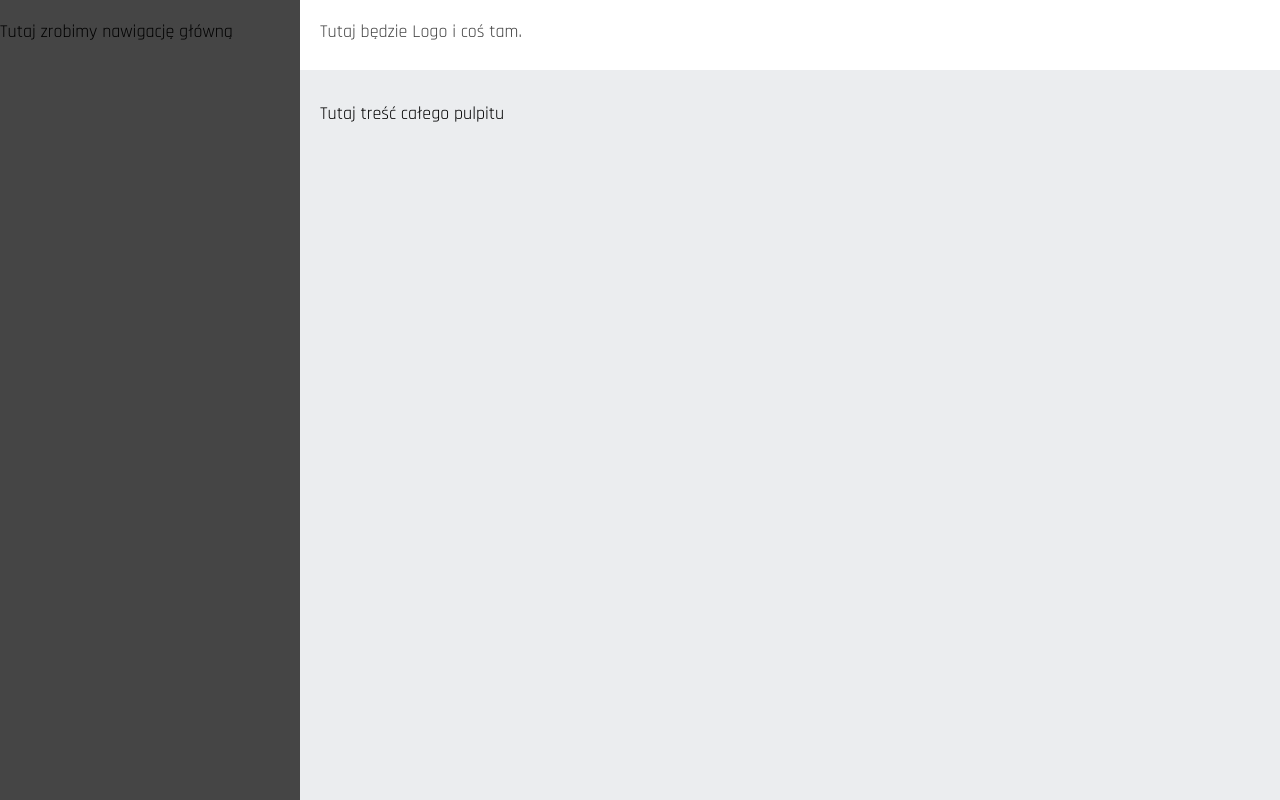
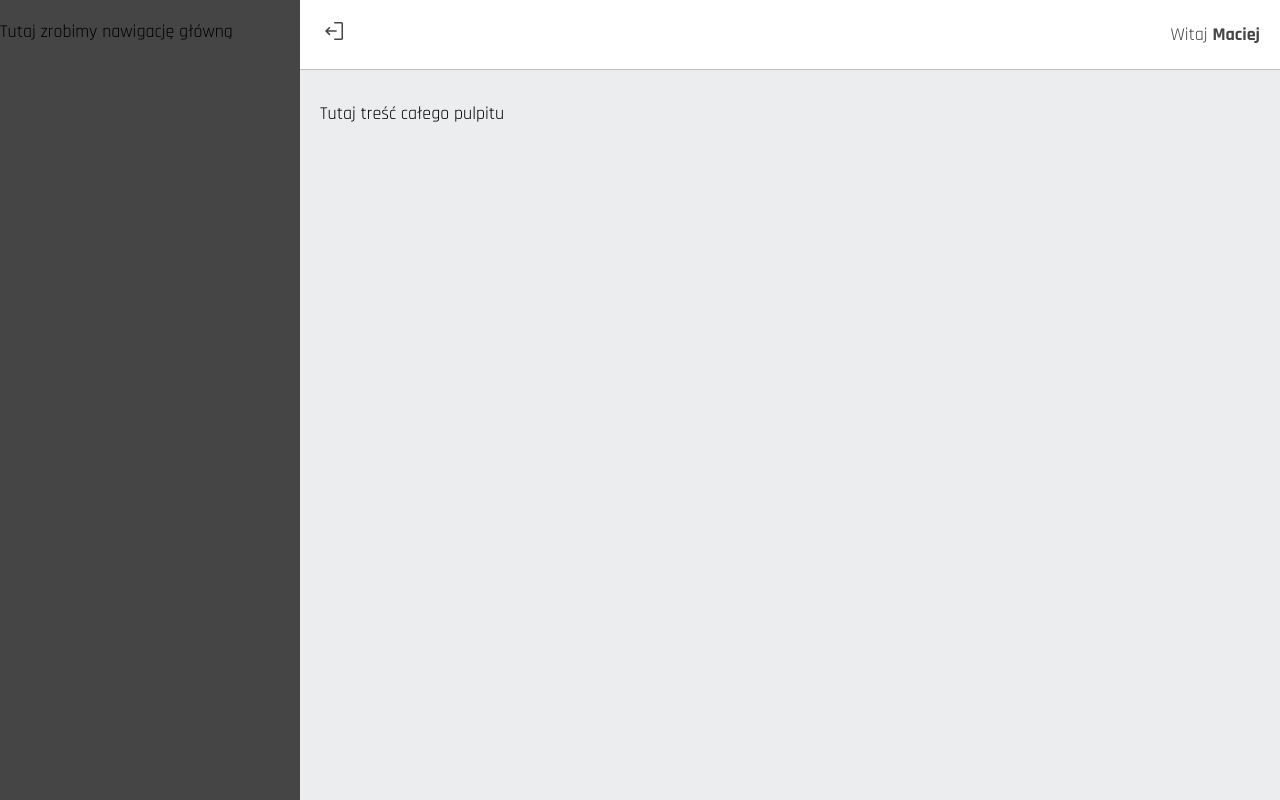
Before and after one commit to Maciej86/dashboard, a React (Create React App) app: page / in a window 1280 px wide. Built offline with nearby package versions, Linux system fonts and the light colour scheme.

Commit message:
Styled compontnt Bar

```diff
--- a/src/core/theme.ts
+++ b/src/core/theme.ts
@@ -1,7 +1,8 @@
 const color = {
   white: "rgb(255, 255, 255)",
-  gray_100: "rgb(235,237,239)",
-  gray_900: "rgb(69,69,69)",
+  gray_100: "rgb(235, 237, 239)",
+  gray_400: "rgb(189, 189, 189)",
+  gray_900: "rgb(69, 69, 69)",
 };
 
 export const size = {
@@ -12,5 +13,6 @@ export const size = {
 export const themeDefault = {
   backgroundApp: color.gray_100,
   backgroundBar: color.white,
+  borderBottomBar: color.gray_400,
   colorText: color.gray_900,
 };
--- a/src/features/Bar/index.tsx
+++ b/src/features/Bar/index.tsx
@@ -1,9 +1,14 @@
-import { Header } from "./styled";
+import { Header, ButtonNav } from "./styled";
 
 export const Bar = () => {
   return (
     <Header>
-      <p>Tutaj będzie Logo i coś tam.</p>
+      <div>
+        <ButtonNav />
+      </div>
+      <div>
+        Witaj <b>Maciej</b>
+      </div>
     </Header>
   );
 };
--- a/src/features/Bar/styled.ts
+++ b/src/features/Bar/styled.ts
@@ -1,12 +1,24 @@
 import styled from "styled-components";
 import { size } from "../../core/theme";
+import { ReactComponent as buttonToggleNav } from "./toggle_nav.svg";
 
 export const Header = styled.header`
   position: fixed;
+  display: flex;
+  justify-content: space-between;
+  align-items: center;
   width: calc(100% - ${size.widthNawigation}px);
   height: ${size.heightBar}px;
   margin-left: ${size.widthNawigation}px;
   padding: 0 20px;
   background: ${({ theme }) => theme.backgroundBar};
+  border-bottom: 1px solid ${({ theme }) => theme.borderBottomBar};
   color: ${({ theme }) => theme.colorText};
 `;
+
+export const ButtonNav = styled(buttonToggleNav)`
+  margin: -10px;
+  transform: scale(0.5) rotate(180deg);
+  fill: ${({ theme }) => theme.colorText};
+  cursor: pointer;
+`;
```
Also changed, not shown: src/features/Bar/toggle_nav.svg (added).
